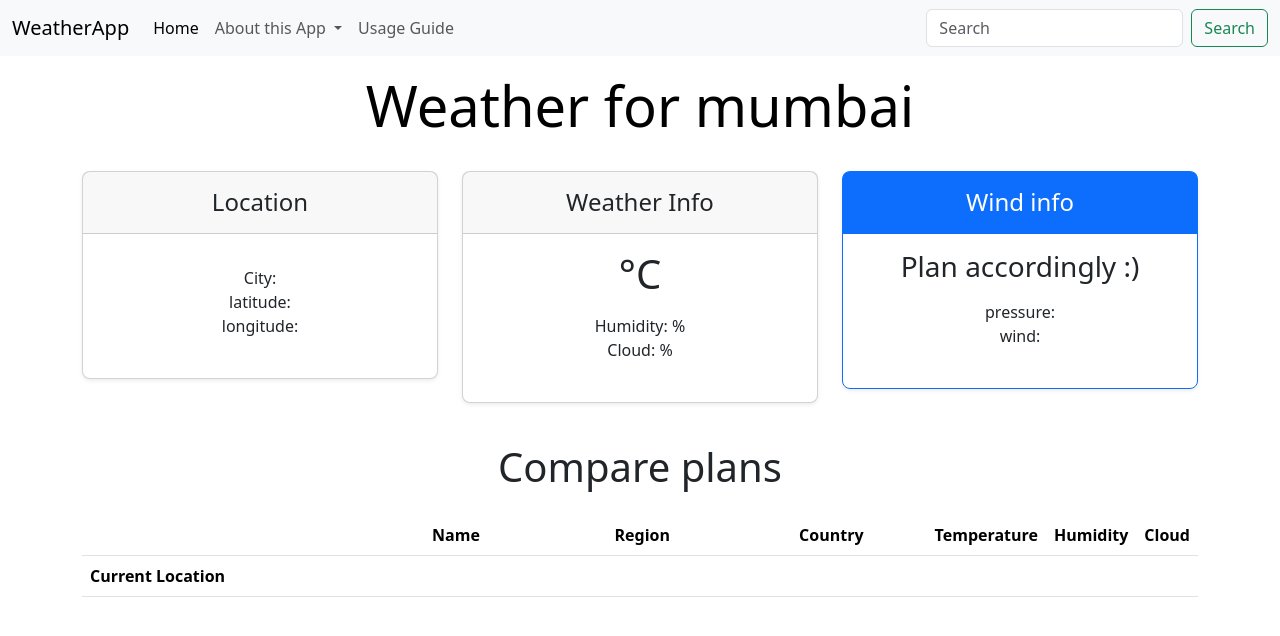
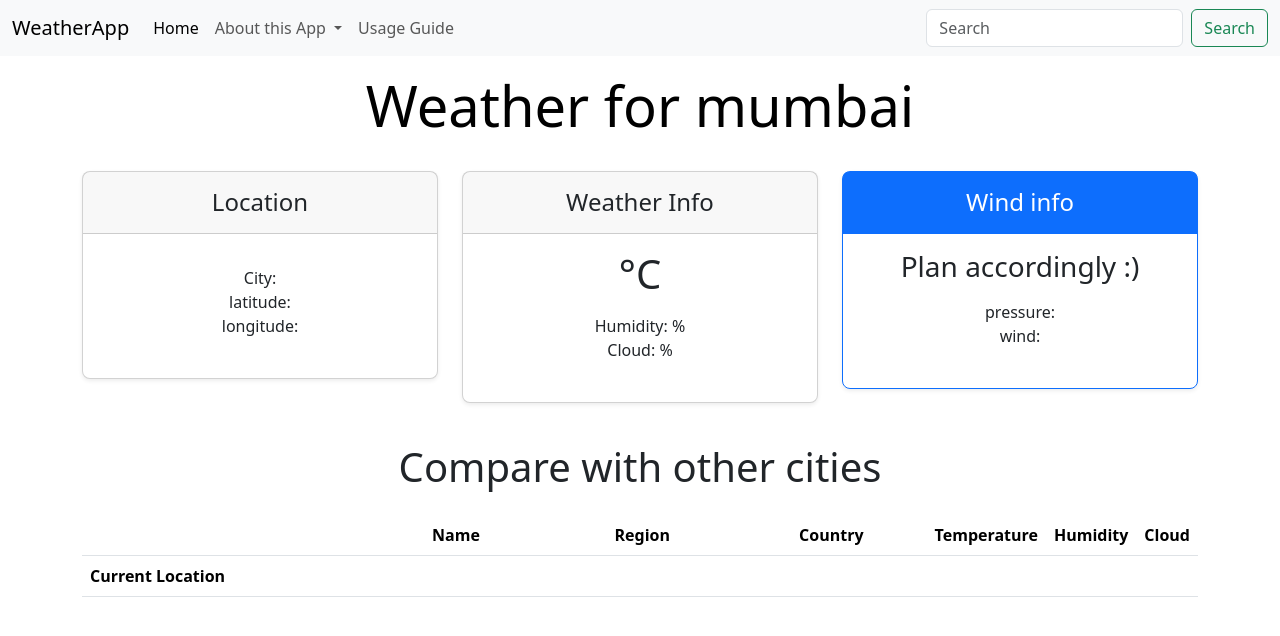
Before and after one commit to girishamalani/WeatherWise, a plain HTML site: page index.html in a window 1280 px wide. Drawn offline with nearby package versions, Linux system fonts and the light colour scheme; no server answers.

Commit message:
index.html

```diff
--- a/index.html
+++ b/index.html
@@ -93,7 +93,7 @@
               </div>
             </div>
 
-            <h2 class="display-6 text-center mb-4">Compare plans</h2>
+            <h2 class="display-6 text-center mb-4">Compare with other cities</h2>
 
             <div class="table-responsive">
               <table class="table text-center">
```
